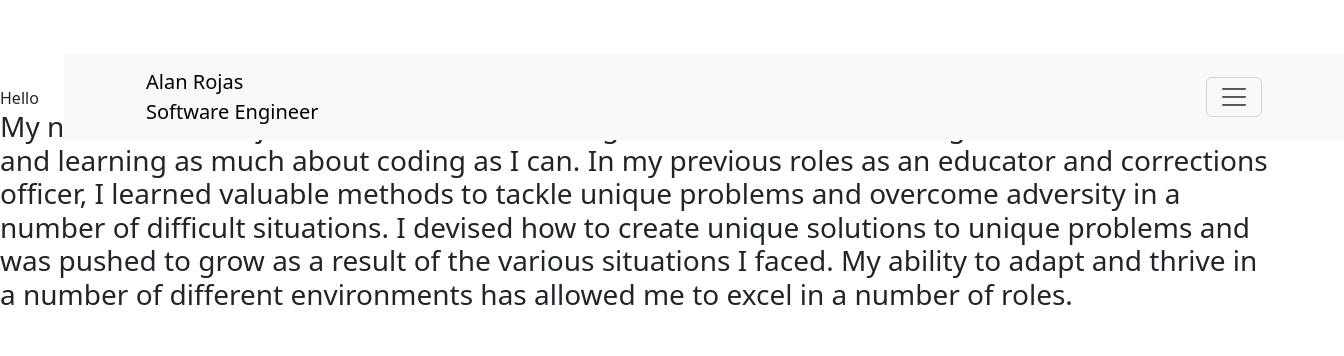
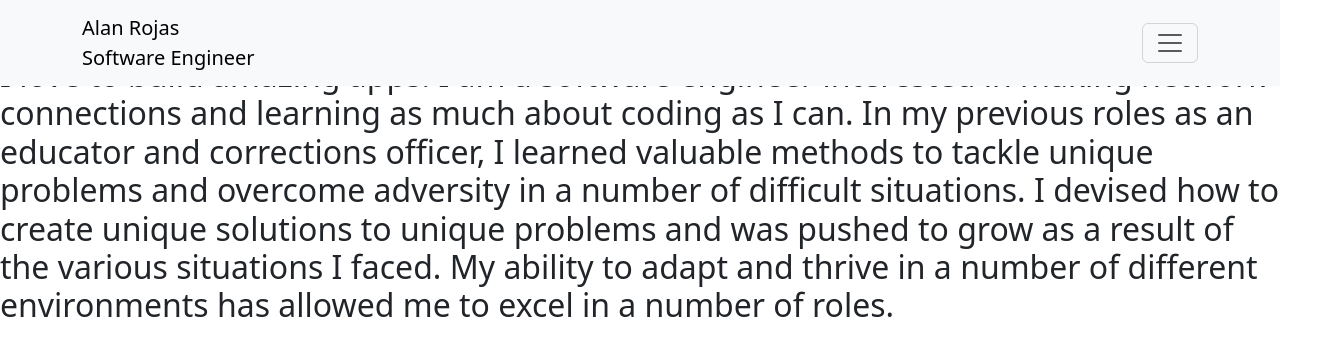
Before and after one commit to Alitodaroj/portfolio_page, a React (Create React App) app: page / in a window 1280 px wide. Shown: the top 356 px of the page, 1344 px wide, since content can reach past the window. Built offline with nearby package versions, Linux system fonts and the light colour scheme.

Commit message:
about section info

```diff
--- a/src/App.js
+++ b/src/App.js
@@ -8,9 +8,6 @@ let App = ()  => {
     <main>
       <NavBar></NavBar>
       <About></About>
-        <div>
-          <h3>My name is Alan Rojas and I am a software engineer interested in making network connections and learning as much about coding as I can. In my previous roles as an educator and corrections officer, I learned valuable methods to tackle unique problems and overcome adversity in a number of difficult situations. I devised how to create unique solutions to unique problems and was pushed to grow as a result of the various situations I faced. My ability to adapt and thrive in a number of different environments has allowed me to excel in a number of roles.</h3>
-        </div>
     </main>
   );
 }
--- a/src/components/About.jsx
+++ b/src/components/About.jsx
@@ -2,6 +2,14 @@ import React from "react";
 
 export default function About() {
     return (
-        <section>Hello</section>
+        <section id="about">
+            <div className="mt-2">
+                <h1 className="success">
+                    Hi, I'm Alan.
+                    <h2 classname="primary">I love to build amazing apps. I am a software engineer interested in making network connections and learning as much about coding as I can. In my previous roles as an educator and corrections officer, I learned valuable methods to tackle unique problems and overcome adversity in a number of difficult situations. I devised how to create unique solutions to unique problems and was pushed to grow as a result of the various situations I faced. My ability to adapt and thrive in a number of different environments has allowed me to excel in a number of roles.
+                    </h2>
+                </h1>
+            </div>
+        </section>
     )
 }
--- a/src/components/Navbar.jsx
+++ b/src/components/Navbar.jsx
@@ -5,7 +5,7 @@ import { Navbar } from 'react-bootstrap';
 
 const NavBar = () => {
     return (
-        <Navbar expand="dark" className="bg-body-tertiary" variant="light">
+        <Navbar expand="dark" className="bg-body-tertiary fixed-top" variant="light">
         <Container>
         <Navbar.Brand href="#home" className="dark">Alan Rojas<br></br>Software Engineer</Navbar.Brand>
         <Navbar.Toggle aria-controls="basic-navbar-nav" />
```
